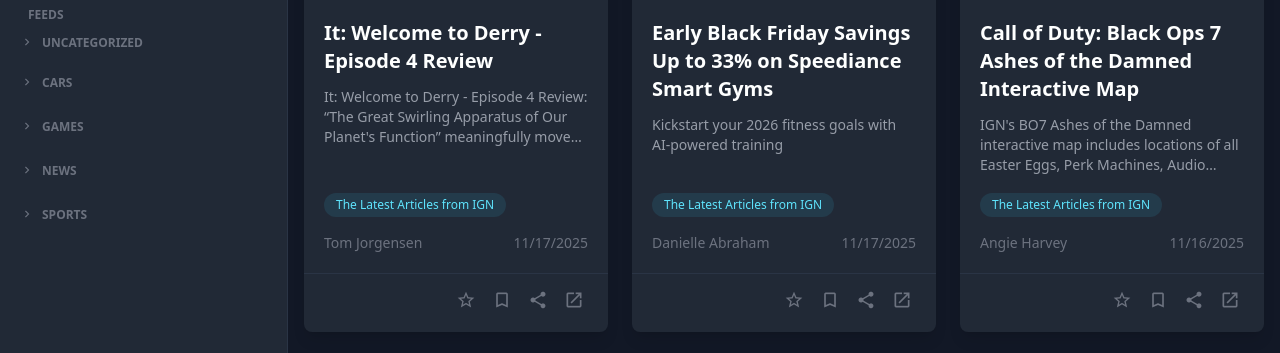
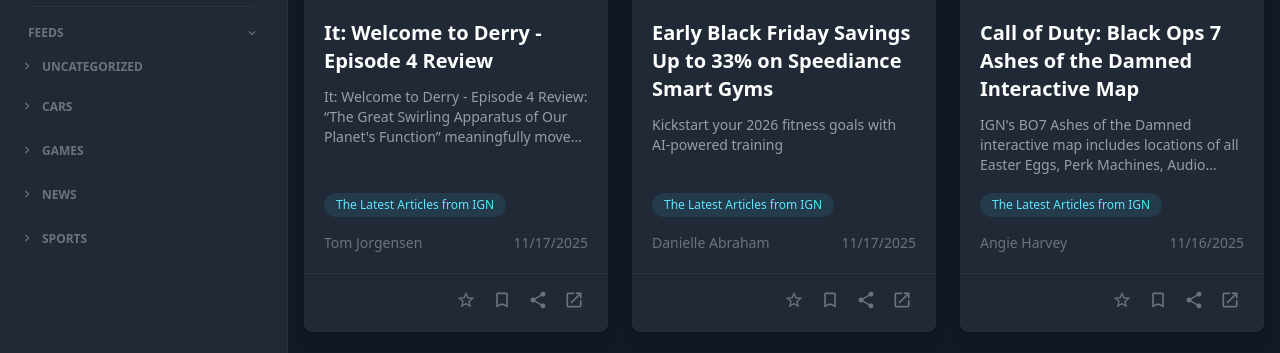
Before and after one commit to volumedata21/VolumeRead21, a Flask app: page / in a window 1280 px wide. Shown: the part 337-690 px from the top of the page. Run offline with Flask 3, Linux system fonts and the light colour scheme; data comes from the database, SQL or seed files in the repository; both versions use the stored data as it was after the commit; some libraries are stand-ins or nearby versions.

Commit message:
Modal UI fixes, share link update, collapsable streams and feeds

```diff
--- a/templates/index.html
+++ b/templates/index.html
@@ -26,7 +26,7 @@
     class="bg-[var(--bg-darkest)] text-[var(--text-main)]"
     x-data="rssApp"
     x-init="init()"
-    :class="{ 'overflow-hidden': isMobileMenuOpen || isModalOpen || isAssignModalOpen }"
+    :class="{ 'overflow-hidden': isMobileMenuOpen || isModalOpen || isAssignModalOpen || isRenameModalOpen }"
 >
 
     <!-- Mobile Menu Overlay -->
@@ -76,8 +76,13 @@
 
                 <!-- Streams Section -->
                 <div class="pt-2" x-cloak>
-                    <h3 class="px-3 text-xs font-semibold uppercase text-[var(--text-secondary)]">Streams</h3>
-                    <div class="mt-1 space-y-1">
+                    <!-- Collapsible Header -->
+                    <button @click="isStreamsSectionCollapsed = !isStreamsSectionCollapsed" class="flex w-full items-center justify-between rounded-md px-3 py-1 hover:bg-[var(--bg-darkest)]/50">
+                        <h3 class="text-xs font-semibold uppercase text-[var(--text-secondary)]">Streams</h3>
+                        <i class="material-icons transform transition-transform text-sm text-[var(--text-secondary)]" :class="{ 'rotate-180': isStreamsSectionCollapsed }">expand_more</i>
+                    </button>
+                    <!-- Content (now collapsible) -->
+                    <div class="mt-1 space-y-1" x-show="!isStreamsSectionCollapsed" x-transition>
                         <template x-for="stream in appData.customStreams" :key="stream.id">
                             <div>
                                 <div
@@ -124,8 +129,13 @@
 
                 <!-- Feeds Section -->
                 <div class="pt-2" x-cloak>
-                    <h3 class="px-3 text-xs font-semibold uppercase text-[var(--text-secondary)]">Feeds</h3>
-                    <div class="mt-1 space-y-1">
+                    <!-- Collapsible Header -->
+                    <button @click="isFeedsSectionCollapsed = !isFeedsSectionCollapsed" class="flex w-full items-center justify-between rounded-md px-3 py-1 hover:bg-[var(--bg-darkest)]/50">
+                        <h3 class="text-xs font-semibold uppercase text-[var(--text-secondary)]">Feeds</h3>
+                        <i class="material-icons transform transition-transform text-sm text-[var(--text-secondary)]" :class="{ 'rotate-180': isFeedsSectionCollapsed }">expand_more</i>
+                    </button>
+                    <!-- Content (now collapsible) -->
+                    <div class="mt-1 space-y-1" x-show="!isFeedsSectionCollapsed" x-transition>
                         <template x-for="category in appData.categories.sort((a, b) => a.name === 'Uncategorized' ? -1 : b.name === 'Uncategorized' ? 1 : a.name.localeCompare(b.name))" :key="category.id">
                             <div>
                                 <div class="group flex items-center rounded-md text-[var(--text-secondary)] hover:bg-[var(--bg-darkest)]/50"
@@ -143,7 +153,7 @@
                                         <span x-text="category.name"></span>
                                     </button>
                                     <div class="flex items-center ml-auto pr-2" x-show="category.name !== 'Uncategorized'">
-                                        <button @click="renameCategory(category.id, category.name)" class="p-2 lg:opacity-0 lg:group-hover:opacity-100 focus:opacity-100 text-[var(--text-secondary)] hover:text-[var(--text-highlight)]" title="Rename category">
+                                        <button @click="openRenameModal('category', category.id, category.name)" class="p-2 lg:opacity-0 lg:group-hover:opacity-100 focus:opacity-100 text-[var(--text-secondary)] hover:text-[var(--text-highlight)]" title="Rename category">
                                             <span class="material-icons" style="font-size: 16px;">edit</span>
                                         </button>
                                         <button @click="deleteCategory(category.id)" class="p-2 lg:opacity-0 lg:group-hover:opacity-100 focus:opacity-100 text-[var(--text-secondary)] hover:text-red-500" title="Delete category">
@@ -180,8 +190,8 @@
                                                x-text="feed.title">
                                             </a>
 
-                                            <!-- *** CHANGE 2: Add Rename Feed Button *** -->
-                                            <button @click="renameFeed(feed.id, feed.title)"
+                                            <!-- Rename Feed Button -->
+                                            <button @click="openRenameModal('feed', feed.id, feed.title)"
                                                     class="p-2 lg:opacity-0 lg:group-hover:opacity-100 focus:opacity-100 text-[var(--text-secondary)] hover:text-[var(--text-highlight)]" title="Rename Feed">
                                                 <span class="material-icons" style="font-size: 18px;">edit</span>
                                             </button>
@@ -245,7 +255,7 @@
             <!-- Sidebar Footer Forms -->
             <div class="mt-auto border-t border-[var(--divider-color)] p-4">
 
-                <!-- NEW: Bulk Action Bar -->
+                <!-- Bulk Action Bar -->
                 <div x-show="selectedFeedIds.length > 0" x-transition
                      class="mb-4 rounded-lg border border-[var(--divider-color)] bg-[var(--bg-darkest)] p-3" x-cloak>
                     <p class="text-sm text-[var(--text-bright)]">
@@ -288,7 +298,7 @@
         <!-- Main Content Area -->
         <main class="flex-1 overflow-y-auto lg:pl-72" @scroll.debounce.300ms="handleScroll($event)">
             <!-- Main Header -->
-             <header class="sticky top-0 z-10 flex h-16 shrink-0 items-center justify-between border-b border-[var(--divider-color)] bg-[var(--bg-darkest)]/80 px-4 backdrop-blur-sm sm:px-6 lg:px-8">
+             <header class="sticky top-0 z-10 flex h-16 shrink-0 items-center justify-between border-b border-[var(--divider-color)] bg-[var(--bg-darkest)]/80 px-4 backdrop-blur-md sm:px-6 lg:px-8" x-cloak> <!-- BLUR INCREASED -->
                  <button type="button" class="-ml-2.5 p-2.5 text-[var(--text-secondary)] hover:text-[var(--text-bright)] lg:hidden" @click="isMobileMenuOpen = true">
                     <i class="material-icons" style="font-size: 24px;">menu</i>
                 </button>
@@ -372,32 +382,56 @@
         <div class="relative z-10 w-full max-w-3xl overflow-hidden rounded-lg bg-[var(--bg-medium)] shadow-xl" x-show="isModalOpen" x-transition:enter="ease-out duration-300" x-transition:enter-start="opacity-0 translate-y-4 sm:translate-y-0 sm:scale-95" x-transition:enter-end="opacity-100 translate-y-0 sm:scale-100" x-transition:leave="ease-in duration-200" x-transition:leave-start="opacity-100 translate-y-0 sm:scale-100" x-transition:leave-end="opacity-0 translate-y-4 sm:translate-y-0 sm:scale-95">
             <template x-if="modalArticle">
                 <div>
-                    <!-- Modal Header -->
-                    <div class="border-b border-[var(--divider-color)] p-4 sm:p-5">
-                        <h2 class="text-lg font-semibold text-[var(--text-bright)]" x-text="modalArticle.title"></h2>
-                        <div class="mt-2 flex flex-col gap-3 sm:mt-1 sm:flex-row sm:items-center sm:justify-between sm:gap-0">
-                            <div class="text-sm text-[var(--text-secondary)]">
+                    <!-- *** MODAL HEADER (RE-ORDERED FOR MOBILE) *** -->
+                    <div class="flex flex-col sm:flex-row sm:items-start sm:justify-between border-b border-[var(--divider-color)] p-4 sm:p-5">
+
+                        <!-- Action Buttons (Order 1 on mobile) -->
+                        <div class="flex flex-shrink-0 items-center justify-end gap-2 sm:order-2 sm:justify-start">
+                            <button class="p-1.5" @click.prevent="toggleFavorite(modalArticle)" :class="modalArticle.is_favorite ? 'fav-selected' : 'text-[var(--text-secondary)] hover:text-[var(--text-highlight)]'" title="Favorite">
+                                <i class="material-icons" style="font-size: 20px;" x-text="modalArticle.is_favorite ? 'star' : 'star_border'"></i>
+                            </button>
+                            <button class="p-1.5" @click.prevent="toggleBookmark(modalArticle)" :class="modalArticle.is_read_later ? 'text-[var(--text-highlight)]' : 'text-[var(--text-secondary)] hover:text-[var(--text-highlight)]'" title="Read Later">
+                                <i class="material-icons" style="font-size: 20px;" x-text="modalArticle.is_read_later ? 'bookmark' : 'bookmark_border'"></i>
+                            </button>
+                            <a :href="modalArticle.link" target="_blank" class="p-1.5 text-[var(--text-secondary)] hover:text-[var(--text-highlight)]" title="Open in new tab">
+                                <i class="material-icons" style="font-size: 20px;">open_in_new</i>
+                            </a>
+                            <button class="ml-2 h-8 w-8 flex-shrink-0 rounded-full bg-[var(--bg-darkest)] flex items-center justify-center text-[var(--text-secondary)] hover:bg-[var(--bg-highlight)] hover:text-[var(--text-bright)]" @click="isModalOpen = false" title="Close">
+                                <i class="material-icons" style="font-size: 20px;">close</i>
+                            </button>
+                        </div>
+
+                        <!-- Title and Author (Order 2 on mobile) -->
+                        <div class="flex-1 pr-4 mt-3 sm:mt-0 sm:order-1">
+                            <a :href="modalArticle.link" target="_blank" class="hover:underline">
+                                <h2 class="text-lg font-semibold text-[var(--text-bright)]" x-text="modalArticle.title"></h2>
+                            </a>
+                            <div class="mt-1 text-sm text-[var(--text-secondary)]">
                                 <span x-text="modalArticle.feed_title"></span>
                                 <span class="mx-1.5">&middot;</span>
                                 <span x-text="modalArticle.author || 'Unknown Author'"></span>
                             </div>
-                            <div class="flex items-center gap-2">
-                                <button class="p-1.5" @click.prevent="toggleFavorite(modalArticle)" :class="modalArticle.is_favorite ? 'fav-selected' : 'text-[var(--text-secondary)] hover:text-[var(--text-highlight)]'"><i class="material-icons" style="font-size: 20px;" x-text="modalArticle.is_favorite ? 'star' : 'star_border'"></i></button>
-                                <button class="p-1.5" @click.prevent="toggleBookmark(modalArticle)" :class="modalArticle.is_read_later ? 'text-[var(--text-highlight)]' : 'text-[var(--text-secondary)] hover:text-[var(--text-highlight)]'"><i class="material-icons" style="font-size: 20px;" x-text="modalArticle.is_read_later ? 'bookmark' : 'bookmark_border'"></i></button>
-                                <button class="p-1.5 text-[var(--text-secondary)] hover:text-[var(--text-highlight)]" @click="shareArticle(article)"><span class="material-icons" style="font-size: 20px;" x-text="copiedArticleId === article.id ? 'check' : 'share'"></span></button>
-                                <a :href="modalArticle.link" target="_blank" class="p-1.5 text-[var(--text-secondary)] hover:text-[var(--text-highlight)]"><i class="material-icons" style="font-size: 20px;">open_in_new</i></a>
-                                <button class="ml-2 h-8 w-8 flex-shrink-0 rounded-full bg-[var(--bg-darkest)] flex items-center justify-center text-[var(--text-secondary)] hover:bg-[var(--bg-highlight)] hover:text-[var(--text-bright)]" @click="isModalOpen = false">
-                                    <i class="material-icons" style="font-size: 20px;">close</i>
-                                </button>
-                            </div>
                         </div>
                     </div>
+
                     <!-- Modal Content -->
                     <div class="max-h-[75vh] overflow-y-auto p-4 sm:p-5">
                          <template x-if="modalArticle.image_url">
                             <img class="w-full rounded-lg mb-4" :src="modalArticle.image_url" alt="" @error="$event.target.style.display='none'">
                         </template>
                         <div class="prose prose-sm sm:prose-base prose-invert max-w-none text-[var(--text-main)]" x-html="renderModalContent(modalArticle)"></div>
+
+                        <!-- URL PILL & COPY BUTTON -->
+                        <div class="mt-6">
+                            <label class="block text-xs font-medium text-[var(--text-secondary)]">Original Link</label>
+                            <div class="mt-1 flex items-center gap-2">
+                                <input type="text" readonly :value="modalArticle.link" @click="$event.target.select()" class="w-full flex-1 truncate rounded-md border-[var(--divider-color)] bg-[var(--bg-darkest)] p-2 text-sm text-[var(--text-secondary)] focus:ring-0 focus:border-[var(--divider-color)] cursor-pointer" title="Click to select link">
+                                <button @click="copyToClipboard(modalArticle.link, modalArticle.id)" class="flex-shrink-0 p-2 rounded-md bg-[var(--bg-darkest)] text-[var(--text-secondary)] hover:bg-[var(--bg-highlight)] hover:text-[var(--text-bright)]" title="Copy link">
+                                    <i class="material-icons" style="font-size: 20px;" x-text="copiedArticleId === modalArticle.id ? 'check' : 'content_copy'"></i>
+                                </button>
+                            </div>
+                        </div>
+
                         <a :href="modalArticle.link" target="_blank" class="mt-4 inline-block text-[var(--text-highlight)] hover:text-[#8bebfd]">Read full article &rarr;</a>
                     </div>
                 </div>
@@ -405,7 +439,7 @@
         </div>
     </div>
 
-    <!-- NEW: Assign Feeds Modal -->
+    <!-- Assign Feeds Modal -->
     <div x-show="isAssignModalOpen" @keydown.escape.window="isAssignModalOpen = false" class="fixed inset-0 z-50 flex items-start justify-center overflow-y-auto bg-black/80 p-4 pt-12 sm:p-8" x-cloak>
         <!-- Modal Overlay -->
         <div class="fixed inset-0" @click="isAssignModalOpen = false" x-transition:enter="ease-out duration-300" x-transition:enter-start="opacity-0" x-transition:enter-end="opacity-100" x-transition:leave="ease-in duration-200" x-transition:leave-start="opacity-100" x-transition:leave-end="opacity-0"></div>
@@ -467,5 +501,45 @@
         </div>
     </div>
 
+    <!-- Rename Modal -->
+    <div x-show="isRenameModalOpen" @keydown.escape.window="isRenameModalOpen = false" class="fixed inset-0 z-50 flex items-start justify-center overflow-y-auto bg-black/80 p-4 pt-12 sm:p-8" x-cloak>
+        <!-- Modal Overlay -->
+        <div class="fixed inset-0" @click="isRenameModalOpen = false" x-transition:enter="ease-out duration-300" x-transition:enter-start="opacity-0" x-transition:enter-end="opacity-100" x-transition:leave="ease-in duration-200" x-transition:leave-start="opacity-100" x-transition:leave-end="opacity-0"></div>
+
+        <!-- Modal Panel -->
+        <div class="relative z-10 w-full max-w-md overflow-hidden rounded-lg bg-[var(--bg-medium)] shadow-xl" x-show="isRenameModalOpen" x-transition:enter="ease-out duration-300" x-transition:enter-start="opacity-0 translate-y-4 sm:translate-y-0 sm:scale-95" x-transition:enter-end="opacity-100 translate-y-0 sm:scale-100" x-transition:leave="ease-in duration-200" x-transition:leave-start="opacity-100 translate-y-0 sm:scale-100" x-transition:leave-end="opacity-0 translate-y-4 sm:translate-y-0 sm:scale-95">
+
+            <form @submit.prevent="submitRename()">
+                <!-- Modal Header -->
+                <div class="border-b border-[var(--divider-color)] p-4 sm:p-5">
+                    <h2 class="text-lg font-semibold text-[var(--text-bright)]" x-text="`Rename ${renameModal.type}`"></h2>
+                    <p class="mt-1 text-sm text-[var(--text-secondary)]" x-text="renameModal.currentName"></p>
+                </div>
+
+                <!-- Modal Content -->
+                <div class="p-4 sm:p-5 space-y-4">
+                    <div>
+                        <label for="rename-input" class="block text-sm font-medium text-[var(--text-bright)]">New Name</label>
+                        <input type="text" id="rename-input" x-model="renameModalNewName"
+                               class="mt-1 block w-full rounded-md border-[var(--divider-color)] bg-[var(--bg-darkest)] text-[var(--text-main)] focus:border-[var(--highlight-ring)] focus:ring-[var(--highlight-ring)]">
+                        <p x-show="renameModalError" x-text="renameModalError" class="mt-2 text-xs text-red-500" x-cloak></p>
+                    </div>
+                </div>
+
+                <!-- Modal Footer -->
+                <div class="flex items-center justify-end gap-3 border-t border-[var(--divider-color)] p-4">
+                    <button type="button" @click="isRenameModalOpen = false"
+                            class="rounded-md bg-[var(--bg-medium)] px-4 py-2 text-sm font-medium text-[var(--text-secondary)] hover:bg-[var(--bg-darkest)] hover:text-[var(--text-main)]">
+                        Cancel
+                    </button>
+                    <button type="submit"
+                            class="rounded-md bg-[var(--bg-highlight)] px-4 py-2 text-sm font-medium text-[var(--text-bright)] hover:bg-[var(--bg-highlight-hover)]">
+                        Save
+                    </button>
+                </div>
+            </form>
+        </div>
+    </div>
+
 </body>
 </html>
```
Also changed, not shown: static/js/app.js (+70 -26 lines), data/app.db.
